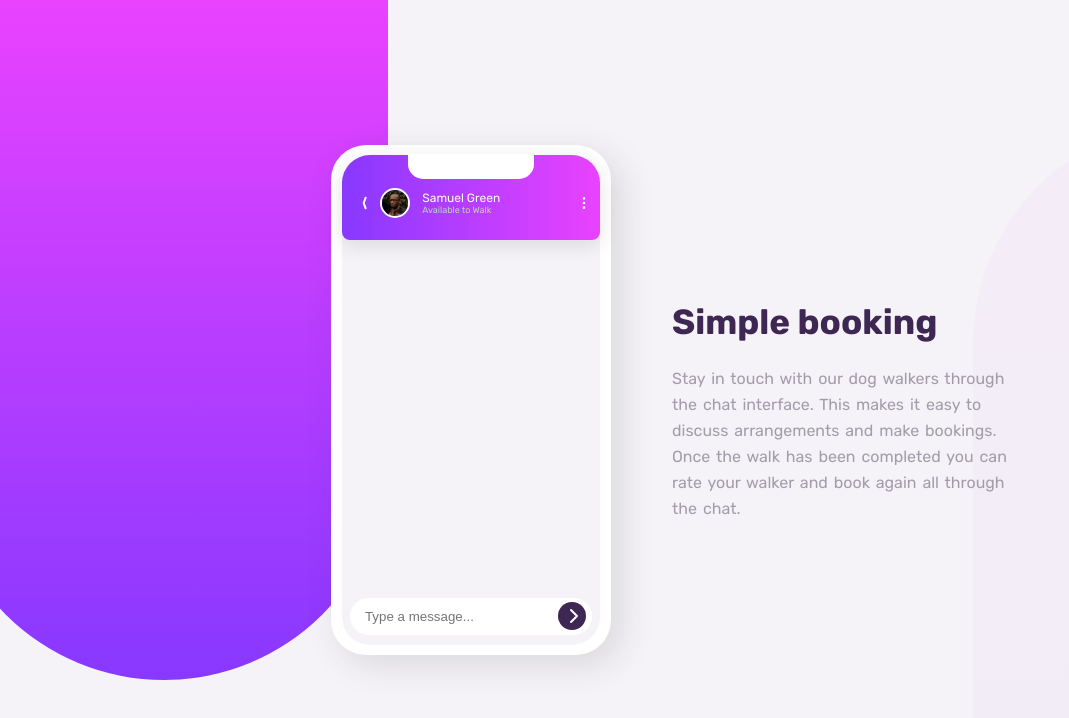
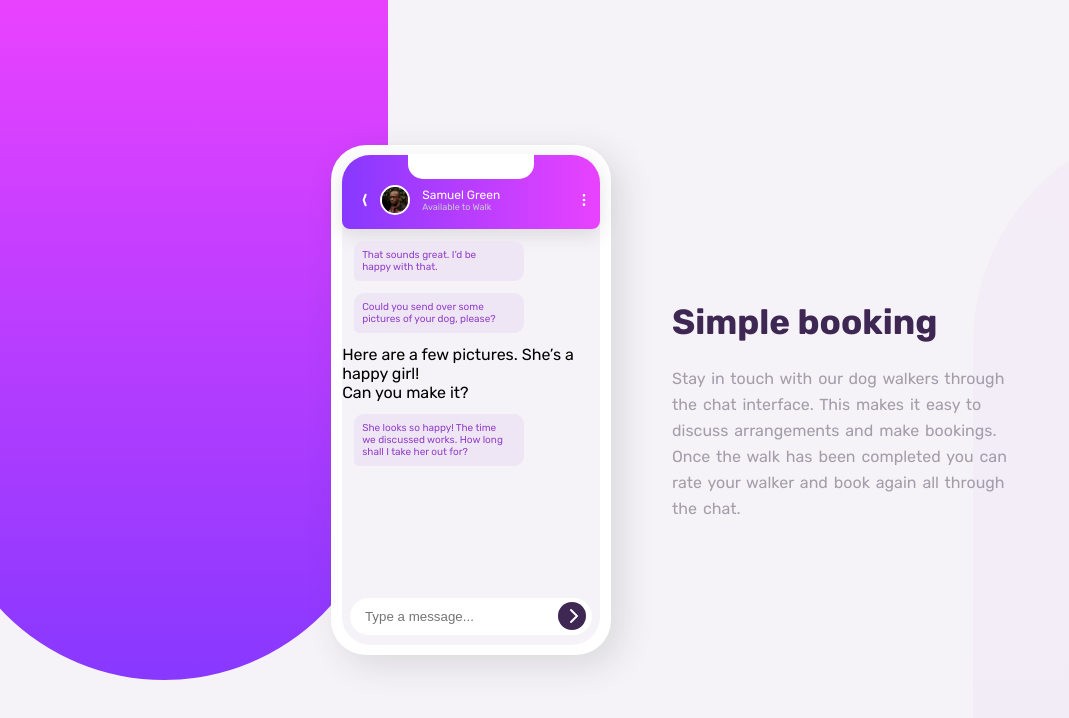
Before and after one commit to kms4u/Chat_app_CSS_illustration, a plain HTML site: page index.html in a window 1280 px wide. Shown: the whole page, without its empty margins (0-1069 px from the left). Drawn offline with Linux system fonts and the light colour scheme.

Commit message:
update chat section

```diff
--- a/index.html
+++ b/index.html
@@ -38,7 +38,28 @@
            </svg>
           </div>
         </div>
-        <div class="chat-body"></div>
+
+        <div class="chat-body">
+          <div class="message-left">
+            <p>That sounds great. I’d be happy with that.</p>
+          </div>
+          <div class="message-left">
+            <p>Could you send over some pictures of your dog, please?</p>
+          </div>
+          <div class="pictures-right">
+
+          </div>
+          <div class="message-right">
+            <p>Here are a few pictures. She’s a happy girl!</p>
+          </div>
+          <div class="message-right">
+            <p>Can you make it?</p>
+          </div>
+          <div class="message-left">
+            <p>She looks so happy! The time we discussed works. How long shall I take her out for?</p>
+          </div>
+        </div>
+
         <div class="chat-wrapper">
           <input type="text" placeholder="Type a message...">
           <div class="chat-send">
@@ -58,16 +79,7 @@
     </div>
   </div>
 
-  <!-- That sounds great. I’d be happy with that.
-
-  Could you send over some pictures of your dog, please?
-
-  Here are a few pictures. She’s a happy girl!
-
-  Can you make it?
-
-  She looks so happy! The time we discussed works. How long shall I take her out for?
-
+  <!--
   30 minute walk
   $29
 
--- a/styles/main.css
+++ b/styles/main.css
@@ -31,6 +31,9 @@
 
     /* shadow */
     --ShadowBlack: hsla(0, 0%, 17%, 0.132);
+
+    /* left chat bg */
+    --LeftChatBg: hsl(272, 46%, 93%);
 }
 
 body {
@@ -146,7 +149,7 @@ input:focus {
 
 .chat-head {
     width: 100%;
-    height: 85px;
+    height: 20%;
     background: linear-gradient(90deg, var(--LightVioletLeft), var(--LightMagentaLeft));
     border-top-left-radius: 28px;
     border-top-right-radius: 28px;
@@ -167,7 +170,7 @@ input:focus {
 .head-row {
     display: flex;
     flex-direction: row;
-    margin: 10px 8px 0 8px;
+    margin: 15px 8px 0 8px;
     width: 100%;
     justify-content: space-between;
     align-items: center;
@@ -201,10 +204,6 @@ input:focus {
     justify-content: space-evenly;
 }
 
-/* .chat-body {
-
-} */
-
 .chat-wrapper {
     position: relative;
     display: flex;
@@ -223,6 +222,7 @@ input {
     border: none;
     border-radius: 20px;
     padding-left: 15px;
+    color: var(--GrayishBlue);
 }
 
 .chat-send {
@@ -238,3 +238,19 @@ input {
     left: 86%;
     cursor: pointer;
 }
+
+.chat-body {
+    height: 100%;
+
+}
+
+.message-left {
+    width: 55%;
+    padding: 8px 20px 8px 8px;
+    margin: 12px;
+    border-radius: 10px;
+    border-bottom-left-radius: 5px;
+    color: var(--ModerateViolet);
+    font-size: 10px;
+    background-color: var(--LeftChatBg);
+}
```
